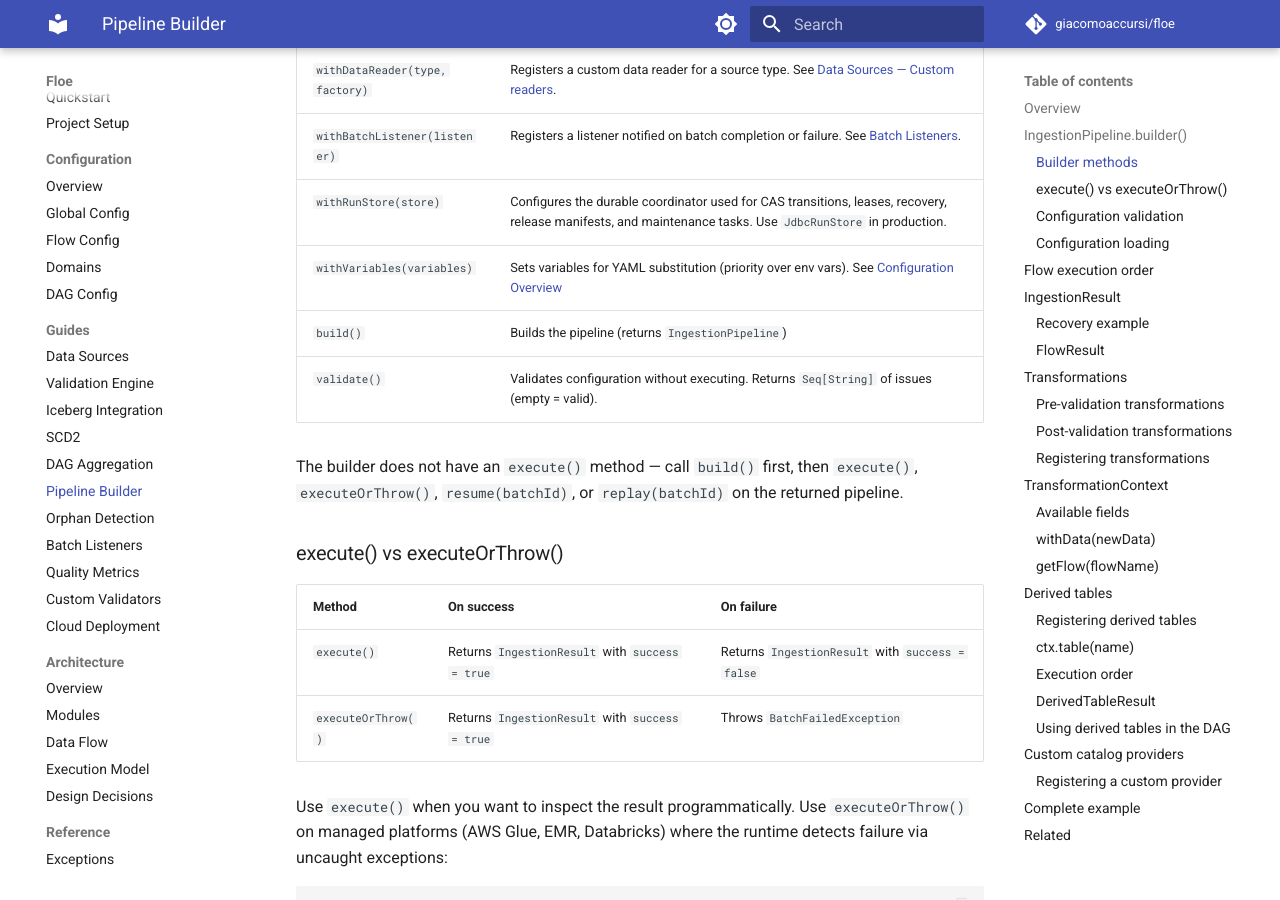
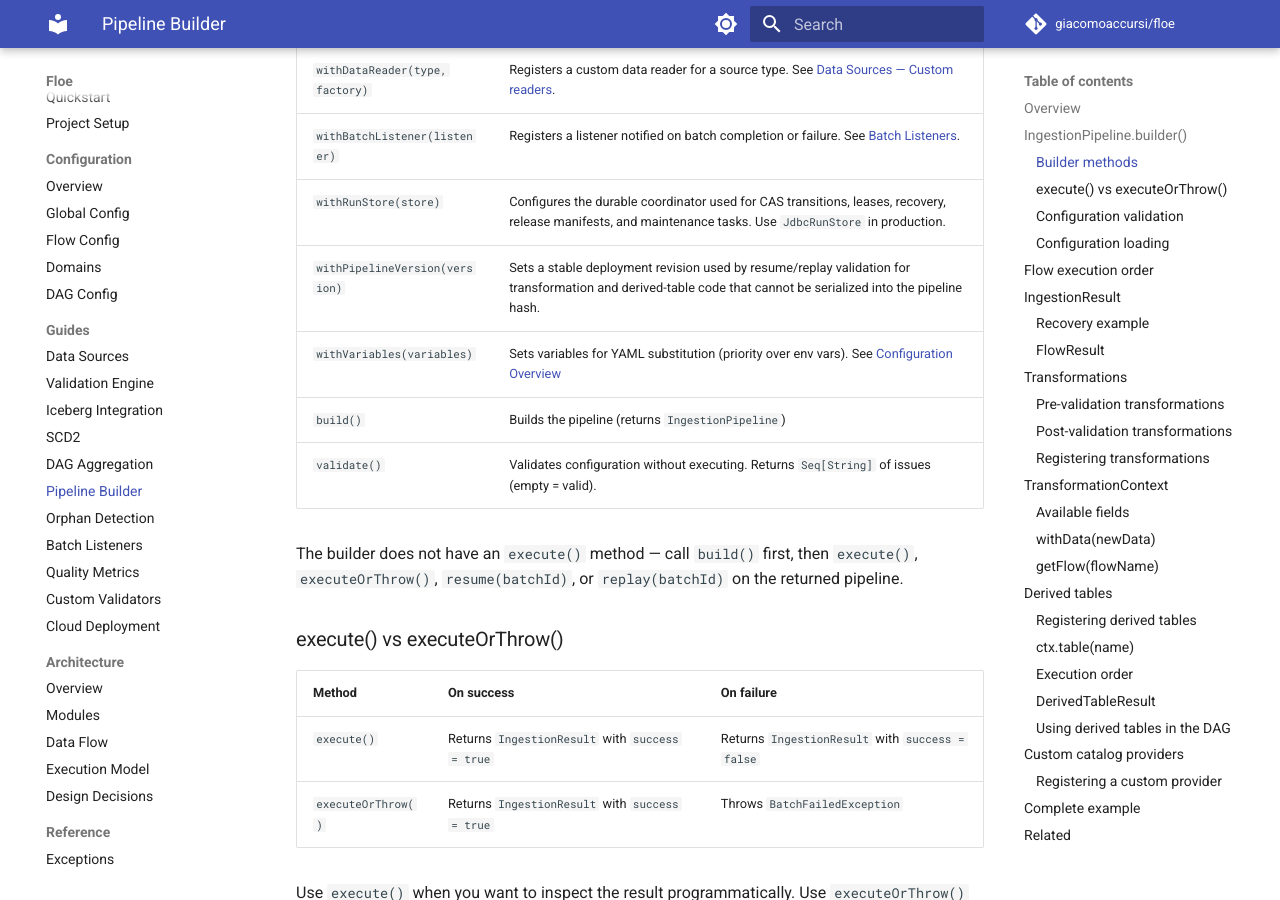
Before and after one commit to giacomoaccursi/Floe, an MkDocs documentation site: the page built from site-docs/guides/pipeline-builder.md, in a window 1280 px wide and 900 px high, scrolled down 1541 px. Built offline with MkDocs 1.6.1 and Material for MkDocs 9.7.7, drawn with Linux system fonts in a browser that asks for light colours; comment, search, counter and statistics services are not loaded; some of the changed text lies outside the part shown.

Commit message:
docs(orchestration): explain explicit pipeline versions

```diff
--- a/site-docs/guides/pipeline-builder.md
+++ b/site-docs/guides/pipeline-builder.md
@@ -44,6 +44,7 @@ val result = pipeline.execute()
 | `withDataReader(type, factory)` | Registers a custom data reader for a source type. See [Data Sources — Custom readers](data-sources.md#custom-readers). |
 | `withBatchListener(listener)` | Registers a listener notified on batch completion or failure. See [Batch Listeners](batch-listeners.md). |
 | `withRunStore(store)` | Configures the durable coordinator used for CAS transitions, leases, recovery, release manifests, and maintenance tasks. Use `JdbcRunStore` in production. |
+| `withPipelineVersion(version)` | Sets a stable deployment revision used by resume/replay validation for transformation and derived-table code that cannot be serialized into the pipeline hash. |
 | `withVariables(variables)` | Sets variables for YAML substitution (priority over env vars). See [Configuration Overview](../configuration/overview.md#variable-substitution) |
 | `build()` | Builds the pipeline (returns `IngestionPipeline`) |
 | `validate()` | Validates configuration without executing. Returns `Seq[String]` of issues (empty = valid). |
@@ -169,6 +170,7 @@ val runStore = new JdbcRunStore(() => dataSource.getConnection)
 val pipeline = IngestionPipeline.builder()
   .withConfigDirectory("config")
   .withRunStore(runStore)
+  .withPipelineVersion(sys.env("APP_RELEASE_SHA"))
   .build()
 
 val first = pipeline.execute()
```
